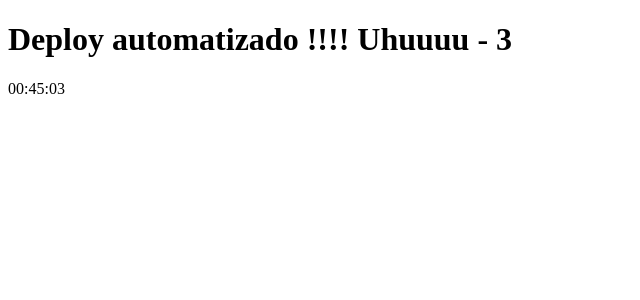
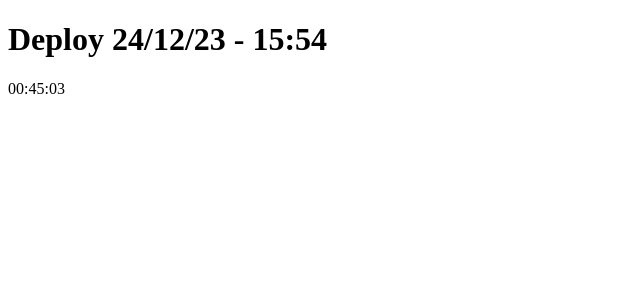
Before and after one commit to github-renan/clone-tabnews, a Next.js app: page / in a window 1280 px wide. Shown: the top 300 px of the page, without its empty margins (0-640 px from the left). Built offline with nearby package versions, Linux system fonts and the light colour scheme.

Commit message:
Modificação 24/12/23

```diff
--- a/pages/index.js
+++ b/pages/index.js
@@ -30,7 +30,7 @@ function Home() {
 
   return (
     <div>
-      <h1>Deploy automatizado !!!! Uhuuuu - 3</h1>
+      <h1>Deploy 24/12/23 - 15:54</h1>
       <div id="dataHoraDisplay">{horaAtual}</div>
     </div>
   );
```
